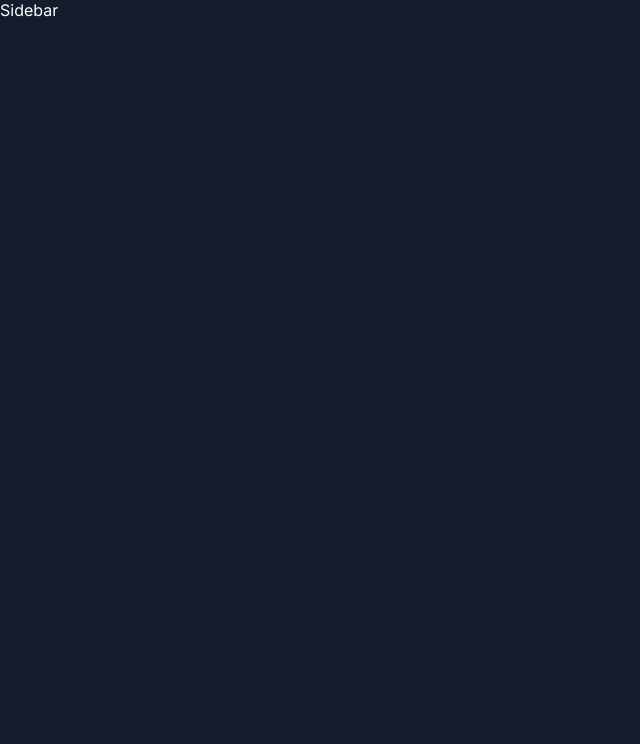
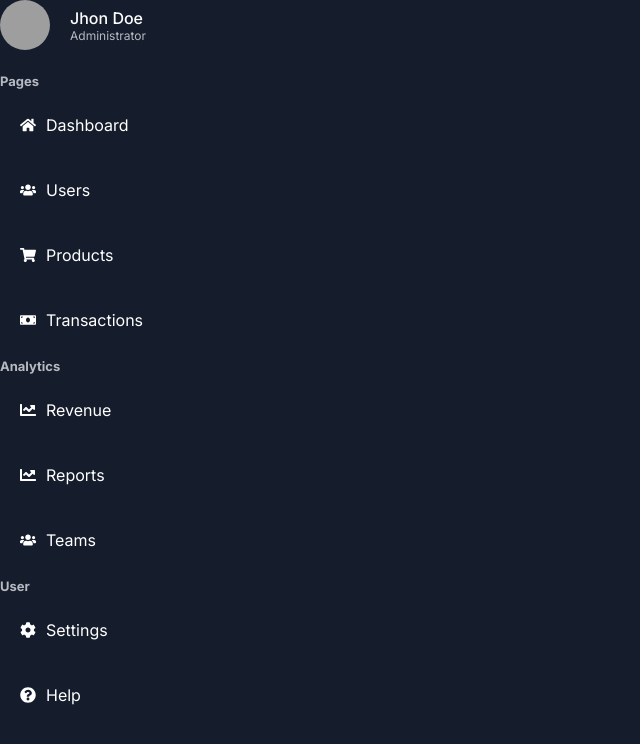
Before and after one commit to glowackimaciek/dashboard_next.js, a Next.js app: page /ui/sidebar in a window 1280 px wide. Shown: the top 744 px of the page, without its empty margins (0-640 px from the left). Built offline with nearby package versions, Linux system fonts and the light colour scheme; grey boxes are pictures that could not be loaded.

Commit message:
sidebar styling init

```diff
--- /dev/null
+++ b/app/ui/dashboard/dashboard.module.css
@@ -0,0 +1,14 @@
+.container {
+    display: flex;
+}
+
+.menu {
+    flex: 1;
+    background-color: var(--bgSoft);
+    padding: 20px;
+}
+
+.content {
+    flex: 4;
+    background-color: var(--bgSoft);
+}
--- /dev/null
+++ b/app/ui/sidebar/menuLink/MenuLink.jsx
@@ -0,0 +1,18 @@
+"use client"
+import Link from "next/link"
+import styles from "@/app/ui/sidebar/menuLink/menuLink.module.css"
+import { usePathname } from "next/navigation"
+
+const menuLink = ({item}) => {
+
+    const pathname = usePathname()
+
+    return (
+        <Link href={item.path} className={`${styles.container} ${pathname == item.path && styles.active}`}>
+            {item.icon}
+            {item.title}
+        </Link>
+    )
+}
+
+export default menuLink
--- /dev/null
+++ b/app/ui/sidebar/menuLink/menuLink.module.css
@@ -0,0 +1,16 @@
+.container {
+    padding: 20px;
+    display: flex;
+    align-items: center;
+    gap: 10px;
+    margin: 5px 0;
+    border-radius: 10px;
+}
+
+.container:hover {
+    background-color: #2e374a;
+}
+
+.active {
+    background-color: #2e374a;
+}
--- a/app/ui/sidebar/page.jsx
+++ b/app/ui/sidebar/page.jsx
@@ -1,5 +1,93 @@
+import styles from "@/app/ui/sidebar/sidebar.module.css"
+import Image from "next/image"
+import MenuLink from "@/app/ui/sidebar/menuLink/MenuLink"
+import { FaHome, FaUsers, FaShoppingCart, FaMoneyBill, FaChartLine, FaCog, FaQuestionCircle } from 'react-icons/fa';
+
+const menuItems = [
+    {
+        title: "Pages",
+        list: [
+            {
+                title: "Dashboard",
+                path: "/dashboard",
+                icon: <FaHome />
+            },
+            {
+                title: "Users",
+                path: "/dashboard/users",
+                icon: <FaUsers />
+            },
+            {
+                title: "Products",
+                path: "/dashboard/products",
+                icon: <FaShoppingCart />
+            },
+            {
+                title: "Transactions",
+                path: "/dashboard/transactions",
+                icon: <FaMoneyBill />
+            }
+        ],
+    },
+    {
+        title: "Analytics",
+        list: [
+            {
+                title: "Revenue",
+                path: "/dashboard/revenue",
+                icon: <FaChartLine />
+            },
+            {
+                title: "Reports",
+                path: "/dashboard/reports",
+                icon: <FaChartLine />
+            },
+            {
+                title: "Teams",
+                path: "/dashboard/teams",
+                icon: <FaUsers />
+            },
+        ],
+    },
+    {
+        title: "User",
+        list: [
+            {
+                title: "Settings",
+                path: "/dashboard/settings",
+                icon: <FaCog />
+            },
+            {
+                title: "Help",
+                path: "/dashboard/help",
+                icon: <FaQuestionCircle />
+            }
+        ]
+    }
+];
+
 const Sidebar = () => {
-    return <div>Sidebar</div>
+    return (
+        <div className={styles.container}>
+            <div className={styles.user}>
+                <Image className={styles.userImage} src="/noavatar.png" alt="" width="50" height="50"/>
+                <div className={styles.userDetail}>
+                    <span className={styles.userName}>Jhon Doe</span>
+                    <span className={styles.userTitle}>Administrator</span>
+                </div>
+            </div>
+            <ul className={styles.list}>
+                {menuItems.map(cat=>(
+                    <li key={cat.title}>
+                    <span className={styles.category}>{cat.title}</span>
+                    {cat.list.map(item=>(
+                    <MenuLink item={item} key={item.title}/>
+                ))}
+                    </li>
+                ))}
+            </ul>
+        </div>
+    )
 }
 
 export default Sidebar
--- /dev/null
+++ b/app/ui/sidebar/sidebar.module.css
@@ -0,0 +1,41 @@
+.container {
+    position: sticky;
+    top: 40px;
+}
+
+.user {
+    display: flex;
+    align-items: center;
+    gap: 20px;
+    margin-bottom: 20px;
+}
+
+.userImage {
+    border-radius: 50%;
+    object-fit: cover;
+}
+
+.userDetail {
+    display: flex;
+    flex-direction: column;
+}
+
+.userName {
+    font-weight: 500;
+}
+
+.userTitle {
+    font-size: 12px;
+    color: var(--textSoft);
+}
+
+.list {
+    list-style: none;
+}
+
+.category {
+    color: var(--textSoft);
+    font-weight: bold;
+    font-size: 13px;
+    margin: 10px 0;
+}
--- a/package.json
+++ b/package.json
@@ -9,9 +9,10 @@
     "lint": "next lint"
   },
   "dependencies": {
+    "next": "14.1.4",
     "react": "^18",
     "react-dom": "^18",
-    "next": "14.1.4"
+    "react-icons": "^5.0.1"
   },
   "devDependencies": {
     "eslint": "^8",
```
Also changed, not shown: app/dashboard/layout.jsx (+4 -5 lines), app/ui/navbar/navbar.module.css (added), public/image/noavatar.png (added), 1 other file (tests, documents, lock files or other folders).
